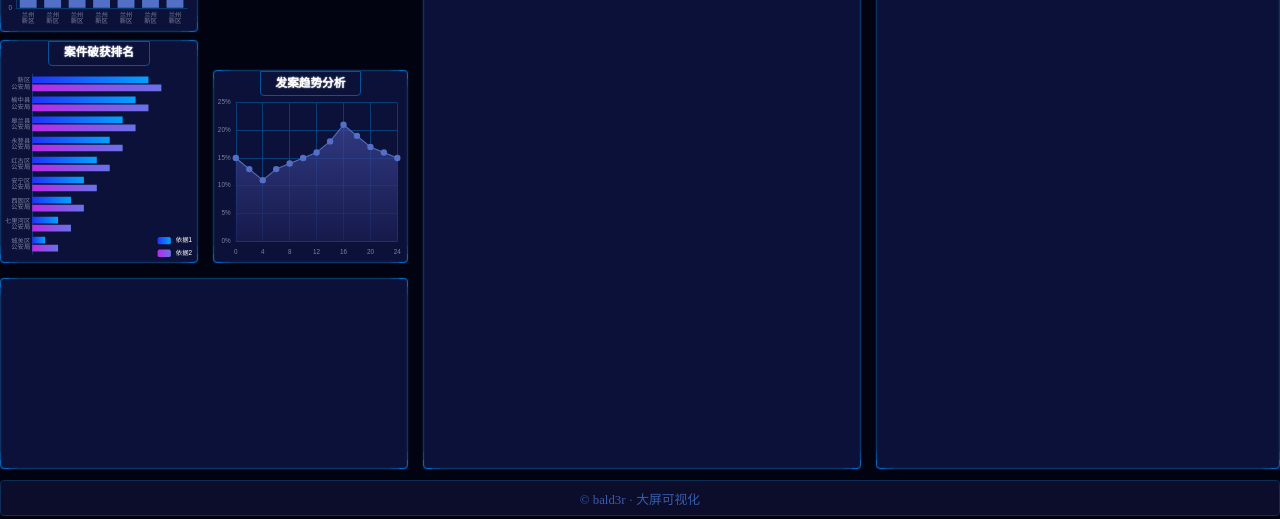
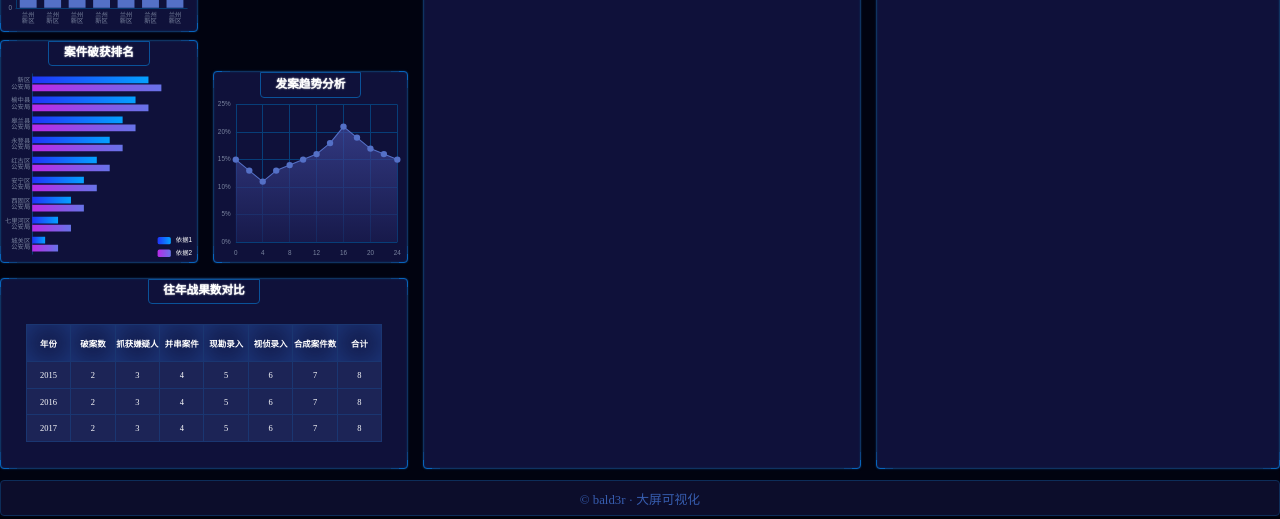
Before and after one commit to baIder/react-visualization, a React (Create React App) app: page /#/ in a window 1280 px wide. Shown: the part 243-762 px from the top of the page. Built offline with nearby package versions, Linux system fonts and the light colour scheme.

Commit message:
完成chart5

```diff
--- /dev/null
+++ b/src/components/chart5.tsx
@@ -0,0 +1,59 @@
+import React from 'react';
+
+const Chart5: React.FC = () => {
+  return (
+    <>
+      <div className="战果">
+        <h2>往年战果数对比</h2>
+        <table>
+          <thead>
+          <tr>
+            <th>年份</th>
+            <th>破案数</th>
+            <th>抓获嫌疑人</th>
+            <th>并串案件</th>
+            <th>现勘录入</th>
+            <th>视侦录入</th>
+            <th>合成案件数</th>
+            <th>合计</th>
+          </tr>
+          </thead>
+          <tbody>
+          <tr>
+            <td>2015</td>
+            <td>2</td>
+            <td>3</td>
+            <td>4</td>
+            <td>5</td>
+            <td>6</td>
+            <td>7</td>
+            <td>8</td>
+          </tr>
+          <tr>
+            <td>2016</td>
+            <td>2</td>
+            <td>3</td>
+            <td>4</td>
+            <td>5</td>
+            <td>6</td>
+            <td>7</td>
+            <td>8</td>
+          </tr>
+          <tr>
+            <td>2017</td>
+            <td>2</td>
+            <td>3</td>
+            <td>4</td>
+            <td>5</td>
+            <td>6</td>
+            <td>7</td>
+            <td>8</td>
+          </tr>
+          </tbody>
+        </table>
+      </div>
+    </>
+  );
+};
+
+export default Chart5;
--- a/src/pages/Home.tsx
+++ b/src/pages/Home.tsx
@@ -6,6 +6,7 @@
 import Chart2 from '../components/chart2';
 import Chart3 from '../components/chart3';
 import Chart4 from '../components/chart4';
+import Chart5 from '../components/chart5';
 
 const Home: React.FC = () => {
   return (
@@ -21,7 +22,9 @@
             <Chart3/>
             <Chart4/>
           </section>
-          <section className="bordered section3"></section>
+          <section className="bordered section3">
+            <Chart5/>
+          </section>
           <section className="bordered section4"></section>
           <section className="bordered section5"></section>
         </main>
--- a/src/style/Home.scss
+++ b/src/style/Home.scss
@@ -43,7 +43,7 @@
       border-radius: 4px;
       position: relative;
       box-shadow: 0 0 2px 0 #0f3361, inset 0 0 2px 0 #0f3361;
-      background: #0c1139;
+      background: #0f113a;
 
       &::before {
         content: '';
@@ -90,8 +90,7 @@
       grid-area: box5;
     }
 
-    .管辖统计, .破获排名, .发案趋势 {
-      height: px(315);
+    .管辖统计, .破获排名, .发案趋势, .案发时段, .战果 {
       display: flex;
       flex-direction: column;
       align-items: center;
@@ -113,12 +112,44 @@
       }
     }
 
+    .管辖统计 {
+      height: px(315);
+    }
+
     .破获排名 {
       height: px(423);
     }
 
-    .发案趋势 {
-      height: px(365);
+    .发案趋势, .案发时段 {
+      height: px(363);
+    }
+
+    .战果 {
+      > table {
+        font-size: px(16);
+        margin-top: px(38);
+        border-collapse: collapse;
+
+        th, td {
+          border: 1px solid #1a3671;
+        }
+
+        thead {
+          th {
+            height: px(70);
+            box-shadow: inset 0 0 px(60) 0 #1f3d85;
+          }
+        }
+
+        tbody {
+          td {
+            height: px(50);
+            width: px(84);
+            background: #1c2456;
+          }
+
+        }
+      }
     }
   }
 }
```
